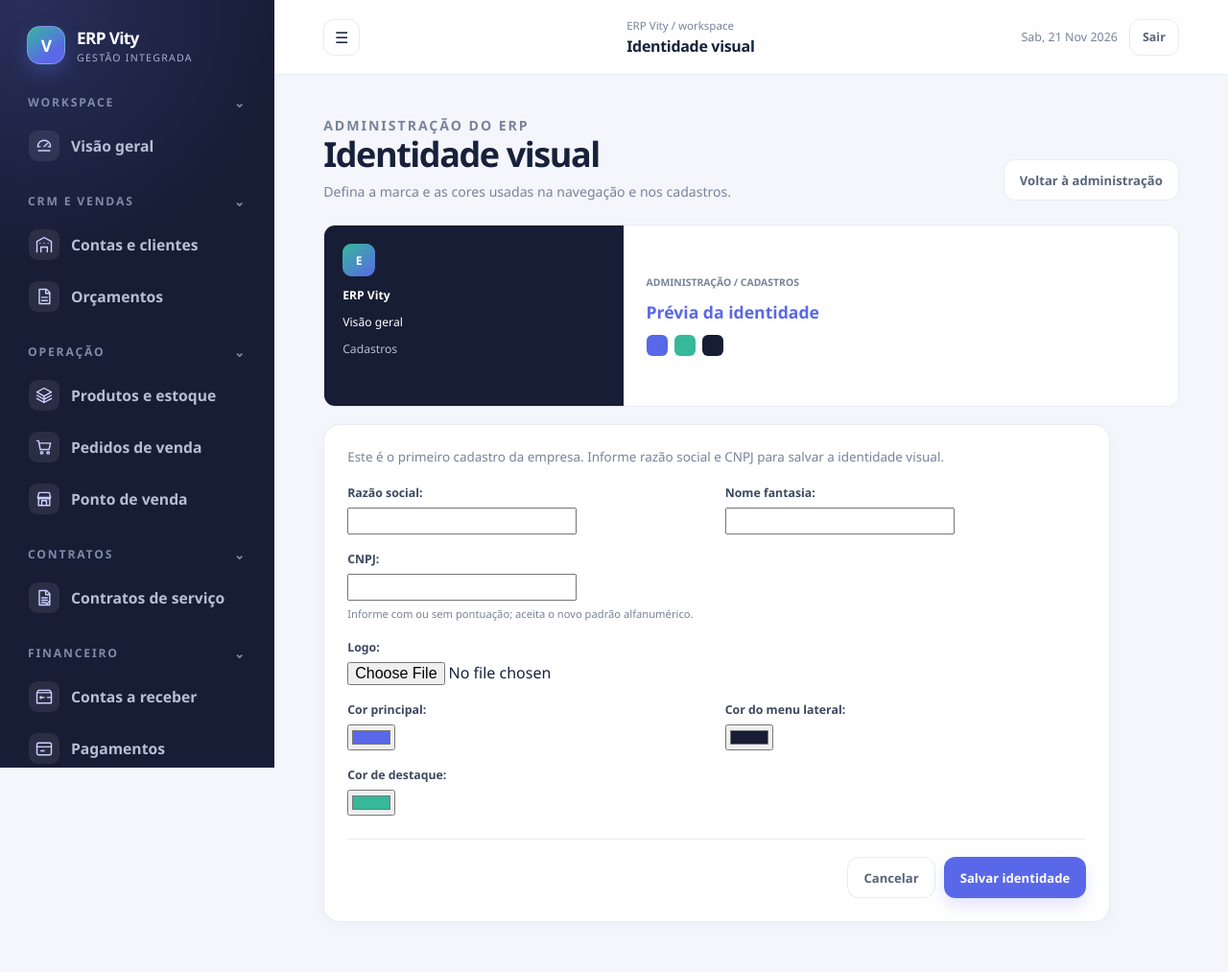
After one commit to vitorhugoalvesrosa/erp-vity-adv-OLD, a Django app: page /administracao/identidade-visual/ in a window 1280 px wide. The commit adds this page. Shown: the whole page at 96% size. Run offline with Django 5.2, Linux system fonts and the light colour scheme; the visitor is signed in with stand-in values (Sample User, id 1).

Commit message:
feat: personaliza identidade visual do admin

```diff
--- a/core/admin.py
+++ b/core/admin.py
@@ -50,7 +50,7 @@ class CompanyProfileAdmin(admin.ModelAdmin):
         ("Contato", {"fields": ("phone", "email")}),
         (
             "Identidade visual",
-            {"fields": ("logo", "primary_color", "accent_color")},
+            {"fields": ("logo", "primary_color", "sidebar_color", "accent_color")},
         ),
     )
 
--- a/core/configuration_forms.py
+++ b/core/configuration_forms.py
@@ -23,7 +23,7 @@ class CompanyProfileForm(forms.ModelForm):
 
     def __init__(self, *args, **kwargs):
         super().__init__(*args, **kwargs)
-        for field_name in ("primary_color", "accent_color"):
+        for field_name in ("primary_color", "sidebar_color", "accent_color"):
             self.fields[field_name].required = False
             self.fields[field_name].widget = forms.TextInput(
                 attrs={"type": "color", "class": "vTextField"}
@@ -42,6 +42,13 @@ class CompanyProfileForm(forms.ModelForm):
             self.instance.accent_color
             if self.instance.pk
             else CompanyProfile._meta.get_field("accent_color").get_default()
+        )
+
+    def clean_sidebar_color(self):
+        return self.cleaned_data.get("sidebar_color") or (
+            self.instance.sidebar_color
+            if self.instance.pk
+            else CompanyProfile._meta.get_field("sidebar_color").get_default()
         )
 
     def clean_logo(self):
@@ -69,6 +76,20 @@ class CompanyProfileForm(forms.ModelForm):
 
     def clean_cnpj(self):
         return re.sub(r"[\s./-]", "", self.cleaned_data["cnpj"]).upper()
+
+
+class CompanyVisualIdentityForm(CompanyProfileForm):
+    class Meta:
+        model = CompanyProfile
+        fields = (
+            "legal_name",
+            "trade_name",
+            "cnpj",
+            "logo",
+            "primary_color",
+            "sidebar_color",
+            "accent_color",
+        )
 
 
 class SMTPConfigurationForm(forms.ModelForm):
--- a/core/context_processors.py
+++ b/core/context_processors.py
@@ -5,6 +5,7 @@ def company_profile(request):
     profile = CompanyProfile.objects.first()
     return {
         "company_profile": profile,
+        "sidebar_color": profile.sidebar_color if profile else "#171D35",
         "company_display_name": (
             profile.trade_name or profile.legal_name if profile else "ERP Vity"
         ),
--- a/core/models.py
+++ b/core/models.py
@@ -68,6 +68,14 @@ class CompanyProfile(models.Model):
             RegexValidator(r"^#[0-9A-Fa-f]{6}$", "Informe uma cor hexadecimal.")
         ],
     )
+    sidebar_color = models.CharField(
+        "Cor do menu lateral",
+        max_length=7,
+        default="#171D35",
+        validators=[
+            RegexValidator(r"^#[0-9A-Fa-f]{6}$", "Informe uma cor hexadecimal.")
+        ],
+    )
     accent_color = models.CharField(
         "Cor de destaque",
         max_length=7,
--- a/core/static/core/app.css
+++ b/core/static/core/app.css
@@ -1282,6 +1282,96 @@ textarea.form-control {
     margin-top: 20px;
 }
 
+.branding-preview {
+    display: grid;
+    min-height: 190px;
+    grid-template-columns: minmax(210px, .7fr) minmax(0, 1.3fr);
+    overflow: hidden;
+    margin-bottom: 18px;
+    border: 1px solid var(--line);
+    border-radius: 12px;
+    background: #fff;
+}
+
+.branding-preview-sidebar {
+    display: grid;
+    align-content: start;
+    gap: 11px;
+    padding: 19px;
+    background: var(--preview-sidebar);
+    color: #fff;
+    font-size: .76rem;
+}
+
+.branding-preview-mark {
+    display: grid;
+    width: 34px;
+    height: 34px;
+    place-items: center;
+    border-radius: 9px;
+    background: linear-gradient(140deg, var(--preview-accent), var(--preview-primary));
+    font-weight: 800;
+}
+
+.branding-preview-sidebar strong {
+    overflow: hidden;
+    text-overflow: ellipsis;
+    white-space: nowrap;
+}
+
+.branding-preview-sidebar > span:last-child {
+    color: #b6bfd5;
+}
+
+.branding-preview-main {
+    display: grid;
+    align-content: center;
+    gap: 12px;
+    padding: 24px;
+}
+
+.branding-preview-main > span {
+    color: var(--muted);
+    font-size: .65rem;
+    font-weight: 800;
+}
+
+.branding-preview-main > strong {
+    color: var(--preview-primary);
+    font-family: "Manrope", "Segoe UI", system-ui, sans-serif;
+    font-size: 1.1rem;
+}
+
+.branding-preview-main > div {
+    display: flex;
+    gap: 7px;
+}
+
+.branding-preview-main i {
+    width: 22px;
+    height: 22px;
+    border-radius: 6px;
+    background: var(--preview-primary);
+}
+
+.branding-preview-main i:nth-child(2) {
+    background: var(--preview-accent);
+}
+
+.branding-preview-main i:nth-child(3) {
+    background: var(--preview-sidebar);
+}
+
+.visual-identity-panel {
+    padding: 24px;
+}
+
+.form-intro {
+    margin: 0 0 20px;
+    color: var(--muted);
+    font-size: .84rem;
+}
+
 .admin-note {
     display: flex;
     align-items: flex-start;
--- a/core/templates/core/base.html
+++ b/core/templates/core/base.html
@@ -8,7 +8,7 @@
     <title>{{ page_title }} | ERP Vity</title>
     <link rel="stylesheet" href="{% static 'core/app.css' %}">
 </head>
-<body style="--blue: {{ company_profile.primary_color|default:'#5968E8' }}; --mint: {{ company_profile.accent_color|default:'#36B89B' }}">
+<body style="--blue: {{ company_profile.primary_color|default:'#5968E8' }}; --navy: {{ sidebar_color }}; --mint: {{ company_profile.accent_color|default:'#36B89B' }}">
     <svg class="icon-sprite" aria-hidden="true" xmlns="http://www.w3.org/2000/svg">
         <symbol id="icon-overview" viewBox="0 0 24 24"><path d="M4 13a8 8 0 1 1 16 0"/><path d="M12 13l4-4M5 18h14"/><path d="M4.5 13H7m10 0h2.5"/></symbol>
         <symbol id="icon-clients" viewBox="0 0 24 24"><path d="M3 21V8l9-5 9 5v13"/><path d="M8 21v-6h8v6M7 10h.01M12 10h.01M17 10h.01"/></symbol>
--- /dev/null
+++ b/core/templates/core/visual_identity_form.html
@@ -0,0 +1,50 @@
+{% extends "core/base.html" %}
+
+{% block content %}
+    <header class="page-heading">
+        <div>
+            <p class="eyebrow">ADMINISTRAÇÃO DO ERP</p>
+            <h1>Identidade visual</h1>
+            <p>Defina a marca e as cores usadas na navegação e nos cadastros.</p>
+        </div>
+        <a class="button button-secondary" href="{% url 'admin-settings' %}">Voltar à administração</a>
+    </header>
+
+    <section class="branding-preview" style="--preview-primary: {{ company_profile.primary_color|default:'#5968E8' }}; --preview-sidebar: {{ sidebar_color }}; --preview-accent: {{ company_profile.accent_color|default:'#36B89B' }}" aria-label="Prévia das cores">
+        <div class="branding-preview-sidebar">
+            <span class="branding-preview-mark">{{ company_display_name|slice:":1"|upper }}</span>
+            <strong>{{ company_display_name }}</strong>
+            <span>Visão geral</span>
+            <span>Cadastros</span>
+        </div>
+        <div class="branding-preview-main">
+            <span>ADMINISTRAÇÃO / CADASTROS</span>
+            <strong>Prévia da identidade</strong>
+            <div><i></i><i></i><i></i></div>
+        </div>
+    </section>
+
+    <section class="panel record-form-panel visual-identity-panel">
+        {% if not company_profile %}
+            <p class="form-intro">Este é o primeiro cadastro da empresa. Informe razão social e CNPJ para salvar a identidade visual.</p>
+        {% endif %}
+        <form method="post" enctype="multipart/form-data" novalidate>
+            {% csrf_token %}
+            {% if form.non_field_errors %}<div class="form-error" role="alert">{{ form.non_field_errors }}</div>{% endif %}
+            <div class="form-grid">
+                {% for field in form %}
+                    <div class="form-field {% if field.name == 'logo' %}is-wide{% endif %}">
+                        {{ field.label_tag }}
+                        {{ field }}
+                        {{ field.errors }}
+                        {% if field.help_text %}<span class="helptext">{{ field.help_text }}</span>{% endif %}
+                    </div>
+                {% endfor %}
+            </div>
+            <div class="form-actions">
+                <a class="button button-secondary" href="{% url 'admin-settings' %}">Cancelar</a>
+                <button class="button" type="submit">Salvar identidade</button>
+            </div>
+        </form>
+    </section>
+{% endblock %}
--- a/core/urls.py
+++ b/core/urls.py
@@ -5,6 +5,11 @@ from . import views
 urlpatterns = [
     path("", views.home, name="home"),
     path("administracao/", views.administration, name="admin-settings"),
+    path(
+        "administracao/identidade-visual/",
+        views.visual_identity,
+        name="visual-identity",
+    ),
     path("identidade/logo/", views.company_logo, name="company-logo"),
     path(
         "app/orcamentos/<int:proposal_id>/gerar-pedido/",
--- a/core/views.py
+++ b/core/views.py
@@ -27,6 +27,7 @@ from crm.models import Conta, Proposta
 from financeiro.models import Contrato, ContaReceber, Pagamento, PedidoVenda
 from produtos.models import Produto
 from .email_config import get_smtp_settings
+from .configuration_forms import CompanyVisualIdentityForm
 from .forms import (
     ContaForm,
     ContaReceberForm,
@@ -250,6 +251,33 @@ def administration(request):
         {
             "page_title": "Administração",
             "active_module": "administration",
+        },
+    )
+
+
+@login_required
+def visual_identity(request):
+    if not request.user.is_superuser:
+        raise PermissionDenied
+
+    profile = CompanyProfile.objects.first()
+    form = CompanyVisualIdentityForm(
+        request.POST if request.method == "POST" else None,
+        request.FILES if request.method == "POST" else None,
+        instance=profile,
+    )
+    if request.method == "POST" and form.is_valid():
+        form.save()
+        messages.success(request, "Identidade visual atualizada com sucesso.")
+        return redirect("visual-identity")
+
+    return render(
+        request,
+        "core/visual_identity_form.html",
+        {
+            "page_title": "Identidade visual",
+            "active_module": "administration",
+            "form": form,
         },
     )
 
@@ -699,7 +727,6 @@ def contract_pdf(request, pk):
     return response
 
 
-@login_required
 def company_logo(request):
     company = CompanyProfile.objects.first()
     if not company or not company.logo:
```
Also changed, not shown: core/static/core/admin.css (added, +154 -0 lines), core/templates/core/administration.html (+9 -0 lines), core/tests.py (+40 -0 lines), templates/admin/base_site.html (added, +33 -0 lines), core/migrations/0005_companyprofile_sidebar_color.py (added).
